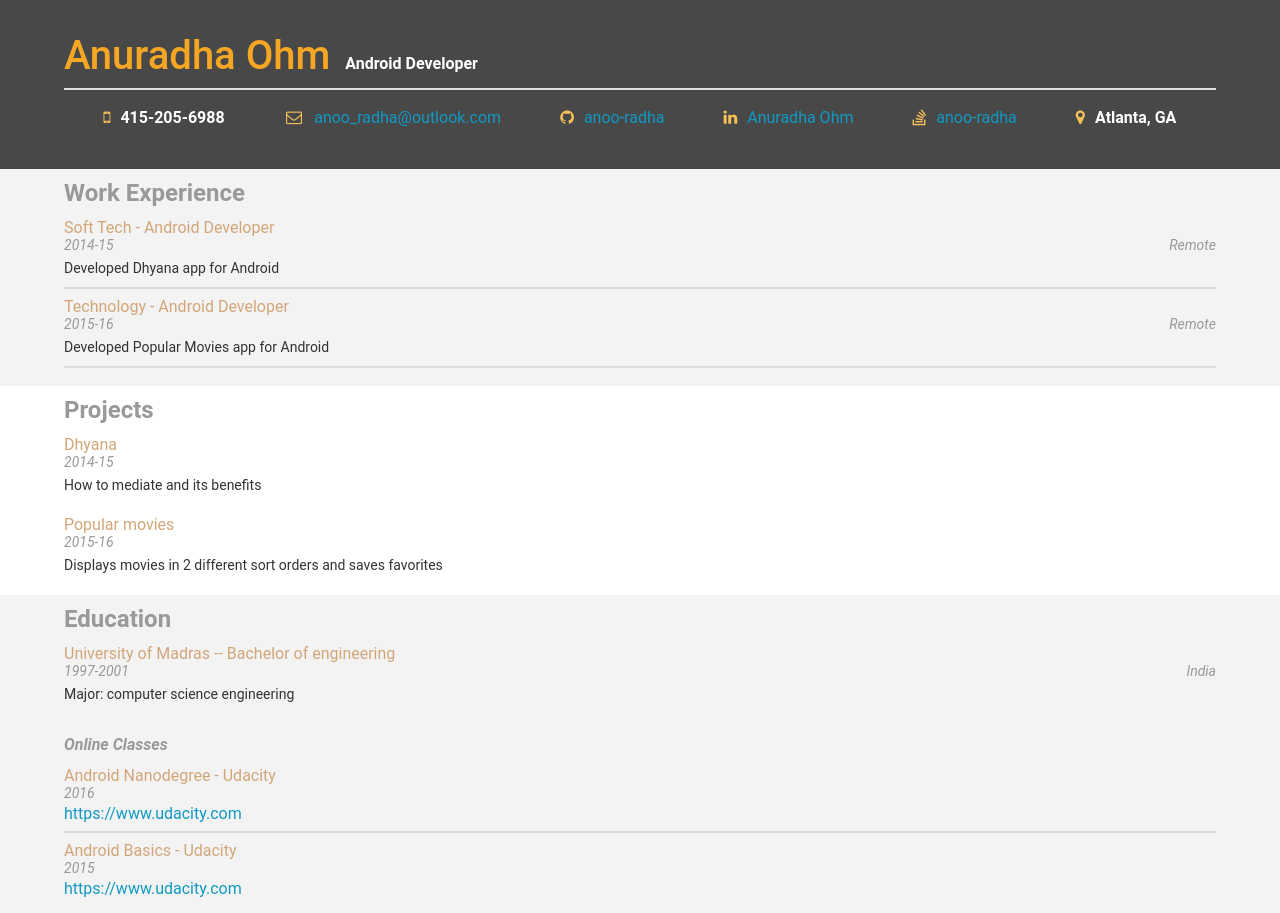
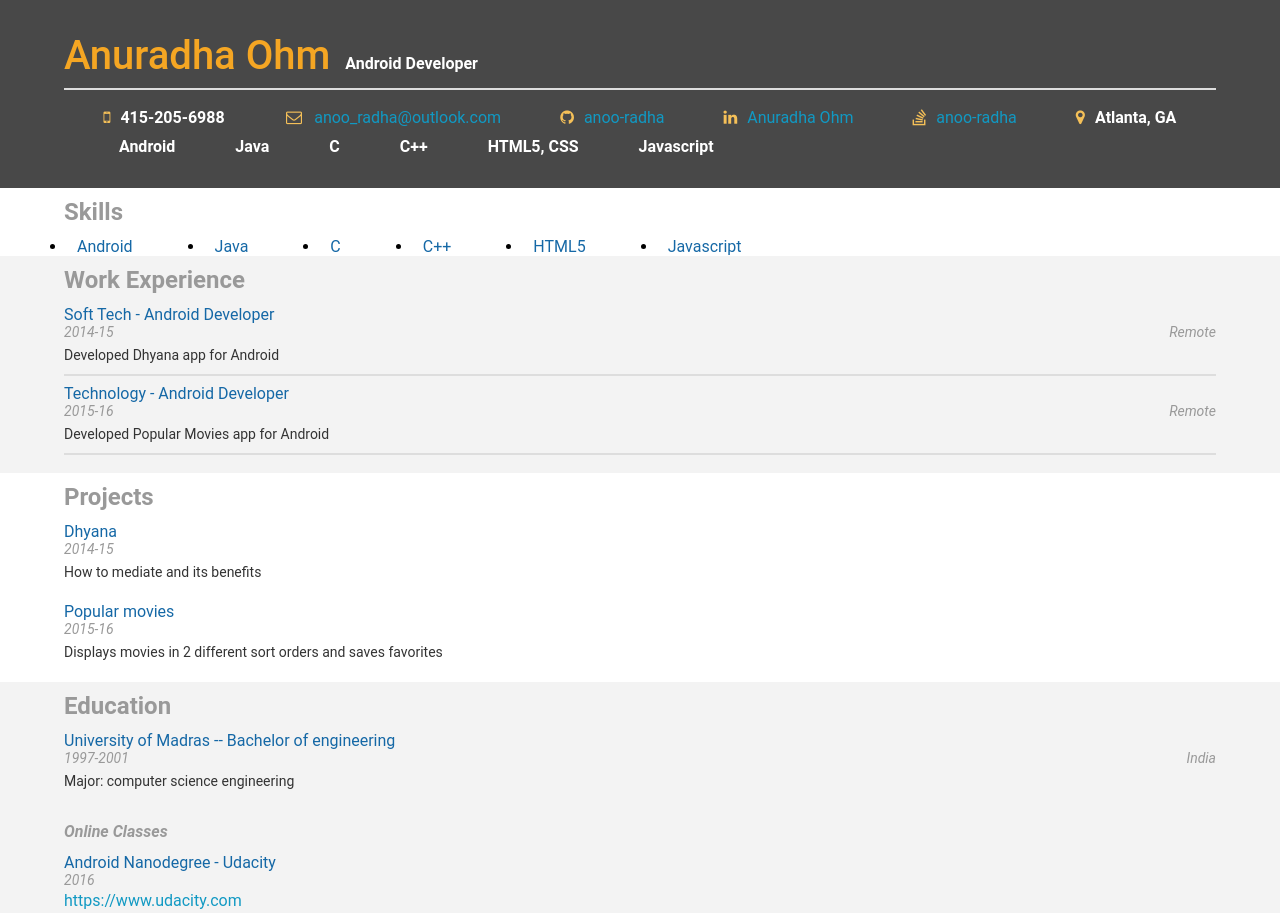
Before and after one commit to anoo-radha/My_Portfolio, a plain HTML site: page resume/index.html in a window 1280 px wide. Shown: the top 913 px of the page. Drawn offline with Linux system fonts and the light colour scheme.

Commit message:
feat: Move skills section from header to body

```diff
--- a/resume/css/style.css
+++ b/resume/css/style.css
@@ -62,6 +62,22 @@ h5 {
 
 }
 
+hr{
+  border: 1px solid #ddd;
+}
+
+p {
+  font-size: 14px;
+  color: #333;
+  line-height: 21px;
+}
+
+a {
+  color: #1199c3;
+  text-decoration: none;
+  margin-top: 10px;
+  /*display: block;*/
+}
 
 .date-text {
   font-style: italic;
@@ -79,24 +95,6 @@ h5 {
   float: right;
 
 }
-
-hr{
-  border: 1px solid #ddd;
-}
-
-p {
-  font-size: 14px;
-  color: #333;
-  line-height: 21px;
-}
-
-a {
-  color: #1199c3;
-  text-decoration: none;
-  margin-top: 10px;
-  /*display: block;*/
-}
-
 .welcome-message {
   font-style: italic;
   font-size: 18px;
@@ -120,8 +118,8 @@ a {
   color: #a4c639;
 }
 .title-text {
-  /*color: #1568A6;*/
-  color:#D2A678;
+  color: #1568A6;
+  /*color:#D2A678;*/
 }
 .white-text {
   font-weight: bold;
@@ -164,9 +162,17 @@ a {
 }
 
 ul {
-  list-style-type: none;
+  list-style: none;
 }
 
+li {
+    float:left;
+    padding-left: 50px;
+}
+/*li:before {
+    content: "• ";
+    color: #fff;
+}*/
 .biopic {
   float: left;
   padding: 10px;
--- a/resume/index.html
+++ b/resume/index.html
@@ -26,6 +26,9 @@
       <ul id="topContacts" class="flex-box"></ul>
     </div>
     <div style="clear: both;"></div>
+    <div id="programmingSkills">
+      <h2>Skills</h2>
+    </div>
     <div id="workExperience" class="gray">
       <h2>Work Experience</h2>
     </div>
--- a/resume/js/helper.js
+++ b/resume/js/helper.js
@@ -23,7 +23,10 @@ var HTMLbioPic = '<img src="%data%" class="biopic">';
 var HTMLwelcomeMsg = '<span class="welcome-message"><br>%data%</span>';
 
 var HTMLskillsStart = '<h3 id="skills-h3">Skills at a Glance:</h3><ul id="skills" class="flex-column"></ul>';
-var HTMLskills = '<ul class="flex-item"><span class="white-text">%data%</span></ul>';
+var HTMLskills = '<ul><li class="flex-item"><span class="white-text">%data%</span></li></ul>';
+
+var HTMLprogrammingSkillsStart = '<div class="programmingSkills-entry"></div>';
+var HTMLprogrammingSkills = '<li class="flex-item"><span class="title-text">%data%</span></li>';
 
 var HTMLworkStart = '<div class="work-entry"></div>';
 var HTMLworkEmployer = '<div class="title-text">%data%';
--- a/resume/js/resumeBuilder.js
+++ b/resume/js/resumeBuilder.js
@@ -1,5 +1,15 @@
 // Build four JSONs, each one representing a different resume section.
 // JSONs are formatted correctly using JSONlint.com.
+var programming_skills={
+    "skills": ["Android","Java","C","C++","HTML5","Javascript"],
+    "display":function(){
+        $("#programmingSkills").append(HTMLprogrammingSkillsStart);
+        programming_skills.skills.forEach(function(current_val){
+            var formattedSkills = HTMLprogrammingSkills.replace("%data%", current_val);
+            $(".programmingSkills-entry").append(formattedSkills);
+        });
+    }
+};
 var work = {
     "jobs": [{
         "employer": "Soft Tech",
@@ -59,7 +69,7 @@ var bio={
         "stackoverflow url":"http://stackoverflow.com/users/6616489/anoo-radha",
         "location": "Atlanta, GA "
     },
-    "skills": "",
+    "skills": ["Android","Java","C","C++","HTML5, CSS","Javascript"],
     "display":function(){
         var formattedName = HTMLheaderName.replace("%data%", bio.name);
         var formattedRole = HTMLheaderRole.replace("%data%", bio.role);
@@ -85,10 +95,10 @@ var bio={
         var formattedWelcomeMsg = HTMLwelcomeMsg.replace("%data%", bio.welcomeMessage);
         // $("#header").append(formattedPic).append(formattedWelcomeMsg);
         // $("#header").append(HTMLskillsStart);
-        // bio.skills.forEach(function(current_val){
-        //     var formattedSkills = HTMLskills.replace("%data%", current_val);
-        //     $("#header").append(formattedSkills);
-        // });
+        bio.skills.forEach(function(current_val){
+            var formattedSkills = HTMLskills.replace("%data%", current_val);
+            $("#header").append(formattedSkills);
+        });
     }
 };
 
@@ -192,6 +202,7 @@ displayWork();
 bio.display();
 projects.display();
 education.display();
+programming_skills.display();
 
 // $("#mapDiv").append(googleMap);
 $('#main').append(internationalizeButton);
```
